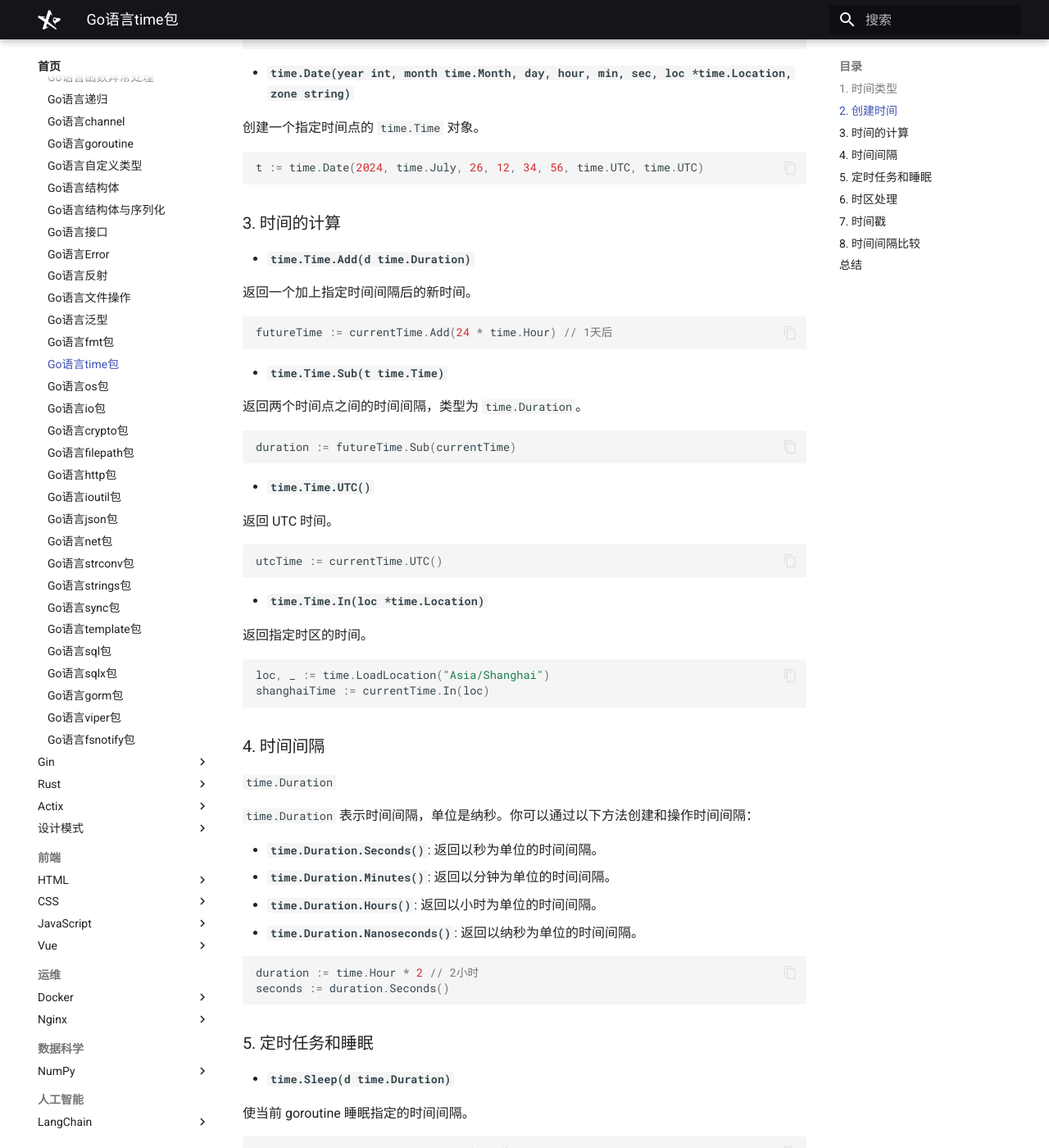
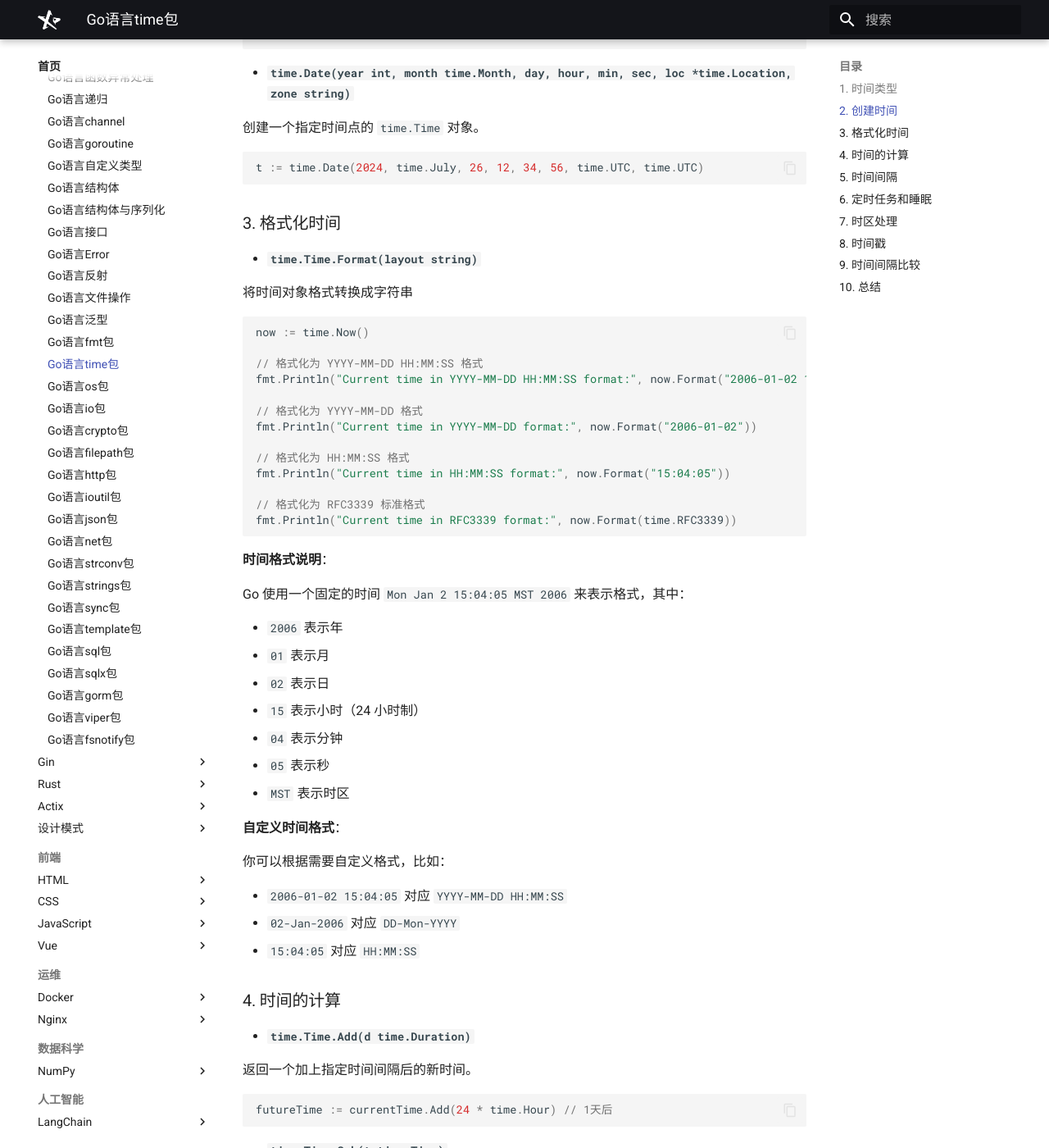
Before and after one commit to Eric54920/mkdocs, an MkDocs documentation site: the page built from docs/articles/Go/Go语言time包.md, in a window 1280 px wide and 1400 px high, scrolled down 1340 px. Shown: the whole window at 82% size. Built offline with MkDocs 1.6.1 and Material for MkDocs 9.7.7, drawn with Linux system fonts in a browser that asks for light colours; some web fonts are replaced; comment, search, counter and statistics services are not loaded; some of the changed text lies outside the part shown.

Commit message:
docs:update docs

````diff
--- a/docs/articles/Go/Go语言time包.md
+++ b/docs/articles/Go/Go语言time包.md
@@ -58,7 +58,49 @@ t, err := time.ParseInLocation(layout, str, loc)
 t := time.Date(2024, time.July, 26, 12, 34, 56, time.UTC, time.UTC)
 ```
 
-### 3. 时间的计算
+### 3. 格式化时间
+
+- **`time.Time.Format(layout string)`**
+
+将时间对象格式转换成字符串
+
+```go
+now := time.Now()
+
+// 格式化为 YYYY-MM-DD HH:MM:SS 格式
+fmt.Println("Current time in YYYY-MM-DD HH:MM:SS format:", now.Format("2006-01-02 15:04:05"))
+
+// 格式化为 YYYY-MM-DD 格式
+fmt.Println("Current time in YYYY-MM-DD format:", now.Format("2006-01-02"))
+
+// 格式化为 HH:MM:SS 格式
+fmt.Println("Current time in HH:MM:SS format:", now.Format("15:04:05"))
+
+// 格式化为 RFC3339 标准格式
+fmt.Println("Current time in RFC3339 format:", now.Format(time.RFC3339))
+```
+
+**时间格式说明**：
+
+Go 使用一个固定的时间 `Mon Jan 2 15:04:05 MST 2006` 来表示格式，其中：
+
+- `2006` 表示年
+- `01` 表示月
+- `02` 表示日
+- `15` 表示小时（24 小时制）
+- `04` 表示分钟
+- `05` 表示秒
+- `MST` 表示时区
+
+**自定义时间格式**：
+
+你可以根据需要自定义格式，比如：
+
+- `2006-01-02 15:04:05` 对应 `YYYY-MM-DD HH:MM:SS`
+- `02-Jan-2006` 对应 `DD-Mon-YYYY`
+- `15:04:05` 对应 `HH:MM:SS`
+
+### 4. 时间的计算
 
 - **`time.Time.Add(d time.Duration)`**
 
@@ -109,7 +151,7 @@ duration := time.Hour * 2 // 2小时
 seconds := duration.Seconds()
 ```
 
-### 5. 定时任务和睡眠
+### 6. 定时任务和睡眠
 
 - **`time.Sleep(d time.Duration)`**
 
@@ -197,7 +239,7 @@ timestamp := currentTime.Unix()
 nanoTimestamp := currentTime.UnixNano()
 ```
 
-### 8. 时间间隔比较
+### 9. 时间间隔比较
 
 - **`time.Duration.Compare(d time.Duration)`**
 
@@ -239,6 +281,6 @@ if currentTime.After(futureTime) {
 }
 ```
 
-### 总结
+### 10. 总结
 
 Go语言的 `time` 标准库为时间处理提供了全面的功能，从时间的创建、格式化，到时间计算、定时任务和时区处理。掌握这些方法和类型能够极大地提升开发效率和代码的可维护性。希望这篇文章能够帮助你深入理解和高效使用 Go 语言中的 `time` 包。
````
Also changed, not shown: other parts of docs/articles/Go/Go语言time包.md (+4 -4 lines).
